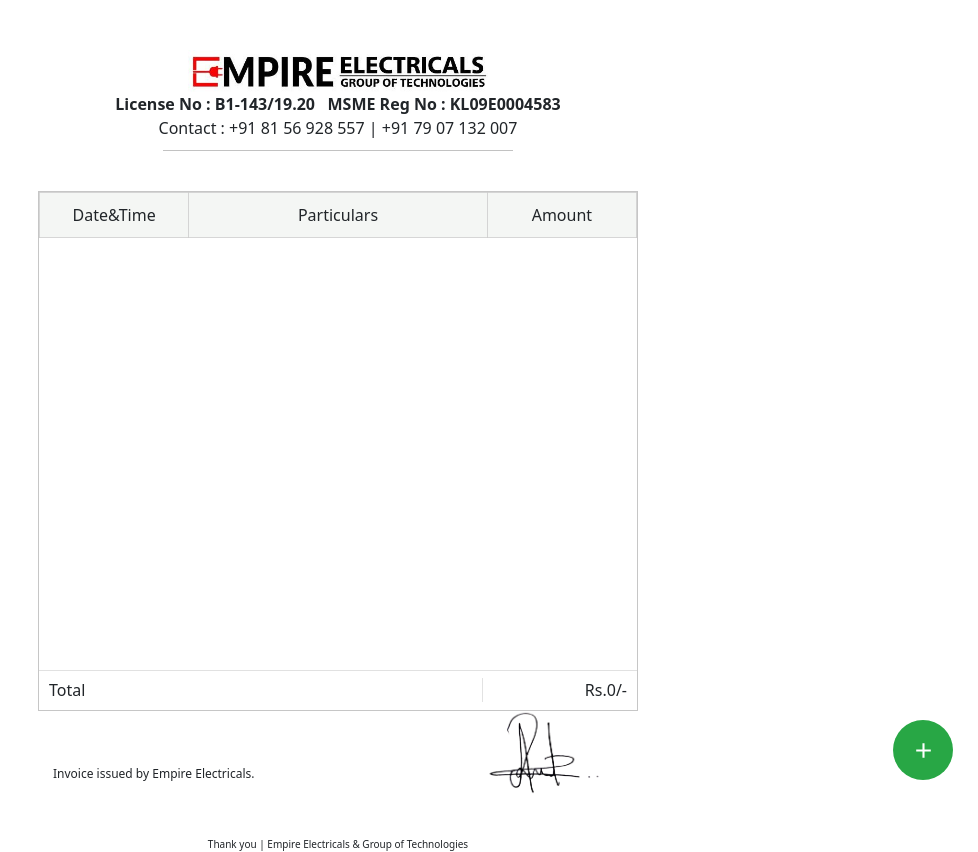
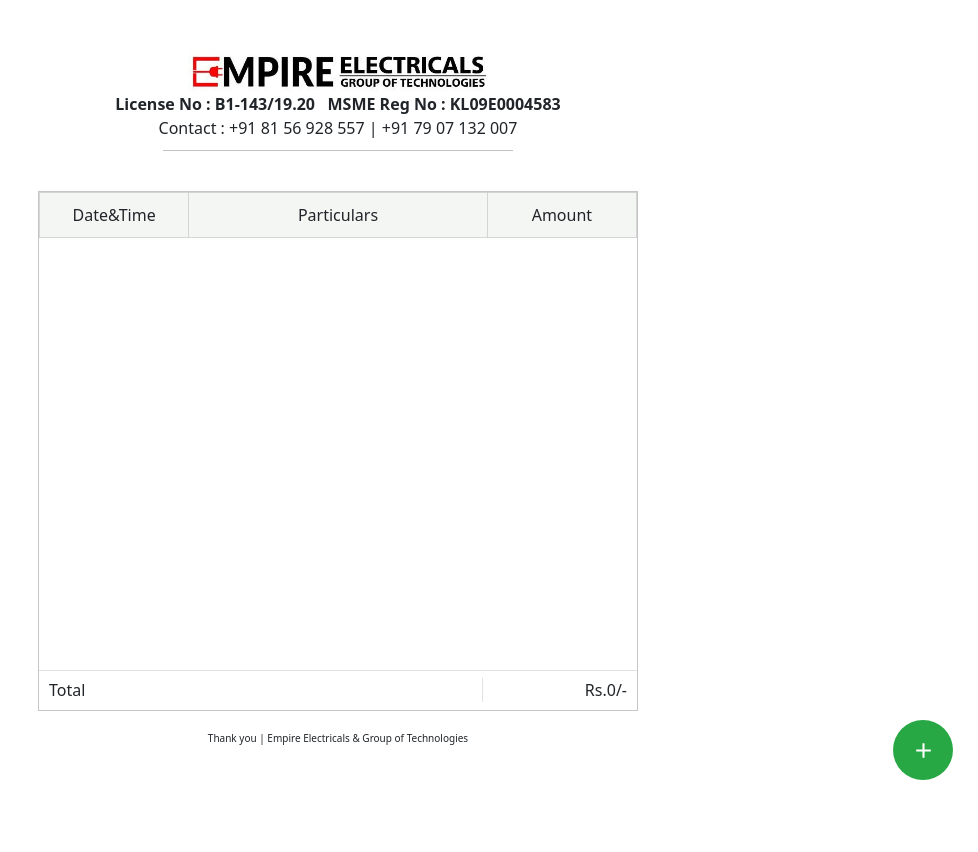
Before and after one commit to safvanms/freeBills, a React (Create React App) app: page /invoice in a window 1280 px wide. Shown: the whole page, without its empty margins (302-1280 px from the left). After the commit the page ends 800 px from the top, so only its background shows below. Built offline with nearby package versions, Linux system fonts and the light colour scheme; a web font is replaced by a local one.

Commit message:
bug fixed

```diff
--- a/src/App.css
+++ b/src/App.css
@@ -2,5 +2,4 @@
      display: flex;
      justify-content: center;
      flex-direction: column;
-
 }
--- a/src/component/Invoice/Invoice.jsx
+++ b/src/component/Invoice/Invoice.jsx
@@ -133,10 +133,10 @@
             </div>
           </div>
 
-          <div className="invoice__signature">
+         { data.length !==0 && (<div className="invoice__signature">
             <p>Invoice issued by Empire Electricals.</p>
             <img src={SIGN} alt="sign" />
-          </div>
+          </div>)}
 
           <p style={{ margin: '0px', fontSize: '10px' }}>
            <span>Thank you | Empire Electricals & Group of Technologies</span>
```
